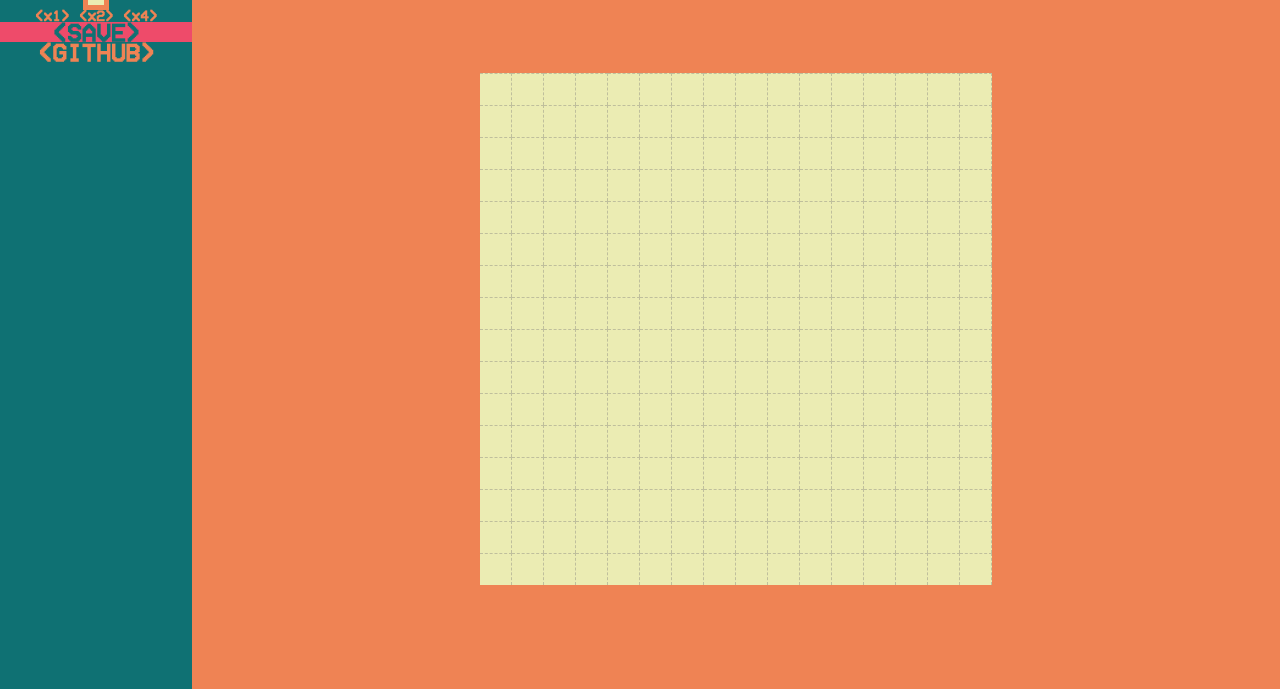
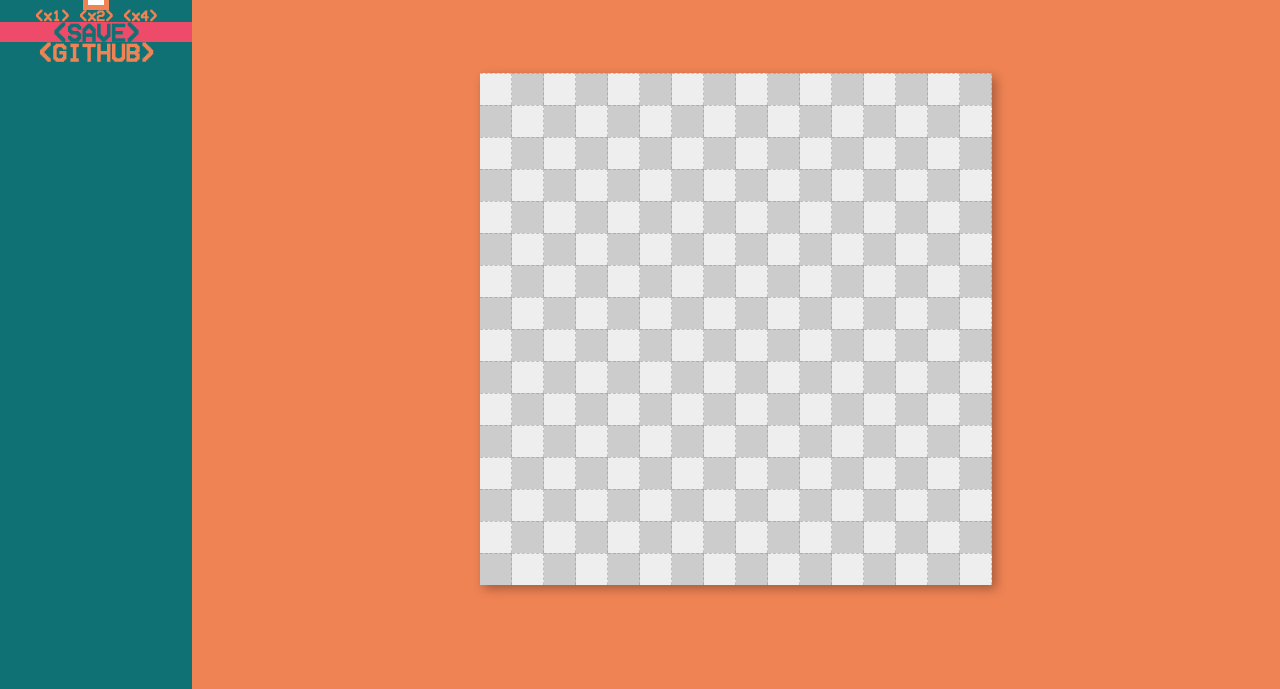
Before and after one commit to Y0ss-Please/pixel_dog, a plain HTML site: page index.html in a window 1280 px wide. Shown: the part 111-800 px from the top of the page. Drawn offline with Linux system fonts and the light colour scheme.

Commit message:
Pixel now contain a data-x and data-y tag of their coordinates. Added a transparency grid on load

```diff
--- a/script.js
+++ b/script.js
@@ -48,33 +48,49 @@ const pixelWidth = pixelHeight;
 const gridHeight = drawHeight/pixelHeight;
 const gridWidth = gridHeight;
 
-const draw = document.querySelector(".draw");
+const draw = document.querySelector('.draw');
 let numberOfPixels = gridHeight*gridWidth;
 
-const drawContainer = document.querySelector(".draw-container");
-const drawArea = document.querySelector(".draw");
+const drawContainer = document.querySelector('.draw-container');
+const drawArea = document.querySelector('.draw');
 
 function initializeDrawArea() {
     document.documentElement.style.setProperty('--draw-width', drawWidth);
     document.documentElement.style.setProperty('--draw-height', drawHeight);
 
-    // setup grid
+    // setup grid //
     for (i=0;i<gridWidth;i++){
-        draw.style.gridTemplateColumns = draw.style.gridTemplateColumns+" "+pixelWidth+"px";
-        draw.style.gridTemplateRows = draw.style.gridTemplateRows+" "+pixelHeight+"px";
+        draw.style.gridTemplateColumns = draw.style.gridTemplateColumns+' '+pixelWidth+'px';
+        draw.style.gridTemplateRows = draw.style.gridTemplateRows+' '+pixelHeight+'px';
     }
 
-    // fill grid with pixels
-    for (i=0;i<numberOfPixels;i++){
-        const blankPixel = document.createElement("div");
-        blankPixel.classList.add("draw-pixel");
-        blankPixel.setAttribute("id",i)
+    // fill grid with pixels //
+    let currentRow = 0; // Give each pixel some coodinates
+    let currentCol = 0;
+    for (i=0;i<numberOfPixels;i++) {
+        const blankPixel = document.createElement('div');
+        blankPixel.classList.add('draw-pixel');
+        blankPixel.setAttribute('id',i)
+        blankPixel.setAttribute('data-x', currentCol);
+        blankPixel.setAttribute('data-y', currentRow);
+        // Make the 'Transparency Grid' on new image
+        if (checkIfEven(currentRow + currentCol)) { // Even coordinates are white, odd are grey.
+            blankPixel.classList.add('draw-pixel-trans0');
+        } else {
+            blankPixel.classList.add('draw-pixel-trans1');
+        }
+
+        currentCol++;
+        if (currentCol > gridWidth-1) {
+           currentRow ++;
+           currentCol = 0;
+        }
+
         draw.appendChild(blankPixel);
 
         // Mouse move and click listeners
         document.getElementById(i).addEventListener('click', clickOnPixel);
         document.getElementById(i).addEventListener('mousemove', dragOnPixel);
-
     }
 }
 
@@ -102,7 +118,7 @@ function alterPixel(e) {
 
 // changing the color
 let currentColor = '#000000';
-const colorPicker = document.querySelector("#color-picker");
+const colorPicker = document.querySelector('#color-picker');
 colorPicker.addEventListener('change',() => {
     currentColor = colorPicker.value
     document.documentElement.style.setProperty('--current-color', currentColor);
@@ -113,16 +129,16 @@ let scale = 0.5;
 
 window.addEventListener('wheel', function(e){
     if (e.deltaY < 0) {
-        zoom("in");
+        zoom('in');
     } else if (e.deltaY >0) {
-        zoom("out");
+        zoom('out');
     }
 });
 
 function zoom(direction){
-    if (direction == "in") {
+    if (direction == 'in') {
         scale = scale + 0.05;    // Using a non-interger value here causes --very-- odd decimals.
-    } else if (direction == "out") {
+    } else if (direction == 'out') {
          scale = scale - 0.05;
     }
     scale = Math.round((scale*100))/100; // round to two decimal points. Drops the weird decimals from above.
@@ -139,12 +155,12 @@ function scaleDraw() {
     draw.style.gridTemplateColumns = '';
     draw.style.gridTemplateRows = '';
 
-    draw.style.width = drawWidth*scale+"px";
-    draw.style.height = drawHeight*scale+"px";
+    draw.style.width = drawWidth*scale+'px';
+    draw.style.height = drawHeight*scale+'px';
 
     for (i=0;i<gridWidth;i++){
-        draw.style.gridTemplateColumns = draw.style.gridTemplateColumns+" "+pixelWidth*scale+"px";
-        draw.style.gridTemplateRows = draw.style.gridTemplateRows+" "+pixelHeight*scale+"px";
+        draw.style.gridTemplateColumns = draw.style.gridTemplateColumns+' '+pixelWidth*scale+'px';
+        draw.style.gridTemplateRows = draw.style.gridTemplateRows+' '+pixelHeight*scale+'px';
     }
 
     // scale the draw-container to match the szie of the draw area. Causes the div to push larger and allow for scrolling.
@@ -185,14 +201,14 @@ function disableScroll() {
 -- Preview window on the right --
 */
 
-const canvas = document.getElementById("preview");
-const ctx = canvas.getContext("2d");
-const viewContainer = document.getElementById("view-container");
+const canvas = document.getElementById('preview');
+const ctx = canvas.getContext('2d');
+const viewContainer = document.getElementById('view-container');
 
 canvas.width = gridWidth;   // preview size is the grid converted to actual pixels
 canvas.height = gridHeight;
-viewContainer.style.width = gridWidth+"px";
-viewContainer.style.height = gridHeight+"px";
+viewContainer.style.width = gridWidth+'px';
+viewContainer.style.height = gridHeight+'px';
 
 function updatePreview() {
     let pixelID = 0;
@@ -201,7 +217,7 @@ function updatePreview() {
 
     for (i=0;i<gridHeight;i++) {
         for (o=0;o<gridWidth;o++) {
-            if (document.getElementById(pixelID).getAttribute("data-selected")){
+            if (document.getElementById(pixelID).getAttribute('data-selected')){
                 const pixelColor = hexColorToRGB(document.getElementById(pixelID).getAttribute('data-color'));
                 imgData.data[0] = pixelColor[0];
                 imgData.data[1] = pixelColor[1];
@@ -224,34 +240,31 @@ function updatePreview() {
 /* -- Preview window scale-- */
 let previewScale = 1;
 // Listeners of the previewScale buttons
-document.getElementById("previewScale1").addEventListener('click', setPreviewScale);
-document.getElementById("previewScale2").addEventListener('click', setPreviewScale);
-document.getElementById("previewScale4").addEventListener('click', setPreviewScale);
+document.getElementById('previewScale1').addEventListener('click', setPreviewScale);
+document.getElementById('previewScale2').addEventListener('click', setPreviewScale);
+document.getElementById('previewScale4').addEventListener('click', setPreviewScale);
 
 //set the previewScale and make changes css styling to prevent wrecking the page
 function setPreviewScale(e) {
-
-    console.log(e);
-
     const newpreviewScale = e.target.id;
-    if (newpreviewScale === "previewScale4"){
+    if (newpreviewScale === 'previewScale4'){
         previewScale = 4;
         canvas.style.scale = previewScale;
         canvas.style.transform = `translateY(${((gridWidth*previewScale)-gridWidth)/(previewScale*2)}px)`;
-        viewContainer.style.width = (gridWidth*previewScale)+"px";
-        viewContainer.style.height = (gridHeight*previewScale)+"px";
-    }else if (newpreviewScale === "previewScale2"){
+        viewContainer.style.width = (gridWidth*previewScale)+'px';
+        viewContainer.style.height = (gridHeight*previewScale)+'px';
+    }else if (newpreviewScale === 'previewScale2'){
         previewScale = 2;
         canvas.style.scale = previewScale;
         canvas.style.transform = `translateY(${((gridWidth*previewScale)-gridWidth)/(previewScale*2)}px)`;
-        viewContainer.style.width = (gridWidth*previewScale)+"px";
-        viewContainer.style.height = (gridHeight*previewScale)+"px";
-    }else if (newpreviewScale === "previewScale1") {
+        viewContainer.style.width = (gridWidth*previewScale)+'px';
+        viewContainer.style.height = (gridHeight*previewScale)+'px';
+    }else if (newpreviewScale === 'previewScale1') {
         previewScale = 1;
         canvas.style.scale = previewScale;
-        canvas.style.transform = "translateY(0)"
-        viewContainer.style.width = gridWidth+"px";
-        viewContainer.style.height = gridHeight+"px";
+        canvas.style.transform = 'translateY(0)'
+        viewContainer.style.width = gridWidth+'px';
+        viewContainer.style.height = gridHeight+'px';
     }
 }
 
@@ -260,12 +273,12 @@ function setPreviewScale(e) {
 -- Save link on the right --
 */
 
-const saveButton = document.getElementById("save");
+const saveButton = document.getElementById('save');
 saveButton.addEventListener('click',prepareImage);
 
 function prepareImage() {
-    image = canvas.toDataURL("image/svg");
-    saveButton.setAttribute("href",image);
+    image = canvas.toDataURL('image/svg');
+    saveButton.setAttribute('href',image);
     click.saveButton;
 }
 
@@ -287,7 +300,7 @@ function setBaseColor() {
 
 function hexColorToRGB(hex) { //takes hex color (i.e. #efefef) and converts to rgb
     hex = hex.slice(1,hex.length);
-    const rgb = [parseInt(Number("0x"+hex.slice(0,2)),10), parseInt(Number("0x"+hex.slice(02,4)),10), parseInt(Number("0x"+hex.slice(4,6)),10)];
+    const rgb = [parseInt(Number('0x'+hex.slice(0,2)),10), parseInt(Number('0x'+hex.slice(02,4)),10), parseInt(Number('0x'+hex.slice(4,6)),10)];
     return rgb;
 }
 
@@ -313,10 +326,22 @@ function solveMainColor(base){
 
 // Push color changes to css
 function applyColors() {
-    document.documentElement.style.setProperty('--base-color', "rgb("+baseColor[0]+","+baseColor[1]+","+baseColor[2]+")");
-    document.documentElement.style.setProperty('--accent-color', "rgb("+accentColor[0]+","+accentColor[1]+","+accentColor[2]+")");
-    document.documentElement.style.setProperty('--main-color', "rgb("+mainColor[0]+","+mainColor[1]+","+mainColor[2]+")");
+    document.documentElement.style.setProperty('--base-color', 'rgb('+baseColor[0]+','+baseColor[1]+','+baseColor[2]+')');
+    document.documentElement.style.setProperty('--accent-color', 'rgb('+accentColor[0]+','+accentColor[1]+','+accentColor[2]+')');
+    document.documentElement.style.setProperty('--main-color', 'rgb('+mainColor[0]+','+mainColor[1]+','+mainColor[2]+')');
 }
+
+/*
+-- Helpers --
+*/
+
+function checkIfEven(number) {
+    return (number%2 == 0) ? true : false;
+}
+
+/*
+-- Initialize --
+*/
 
 initializeDrawArea();
 scaleDraw();
--- a/style.css
+++ b/style.css
@@ -99,7 +99,7 @@ canvas {
 .view-container {
     border: 5px solid var(--main-color);
     line-height: 0;
-    background-color: #ebecb3;
+    background-color: #ffffff;
     width: 0; /* Set by script.js */
     height: 0; /* Set by script.js */
     margin: 0 auto;
@@ -143,7 +143,6 @@ canvas {
 /* ---DRAW AREA IS HERE -- */
 
 .draw {
-    top:0px;
     width: var(--draw-width);
     height: var(--draw-height);
     margin: 0 auto;
@@ -151,13 +150,22 @@ canvas {
     grid-template-columns: auto;
     grid-template-rows: auto;
     overflow: auto;
+    box-shadow: 4px 4px 10px rgba(0, 0, 0, 0.3);
 }
 
 .draw-pixel {
     box-sizing: border-box;
     border-top: 1px dashed rgba(126, 125, 124, 0.4);
     border-right: 1px dashed rgba(126, 125, 124, 0.4);
-    background-color: #ebecb3;
+    background-color: white;
+}
+
+.draw-pixel-trans0 {
+    background-color: rgb(238, 238, 238);
+}
+
+.draw-pixel-trans1 {
+    background-color: rgb(204, 204, 204);
 }
 
 .draw-pixel:hover {
```
